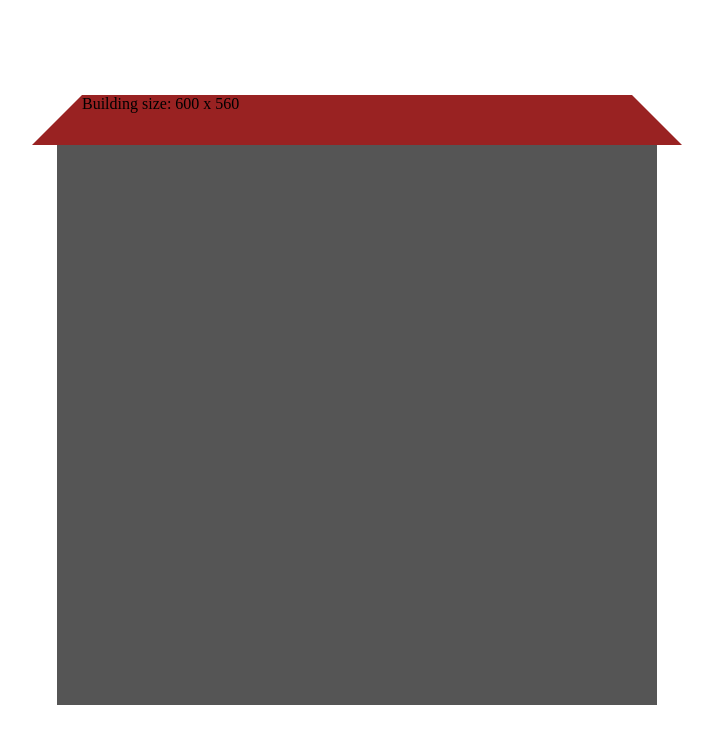
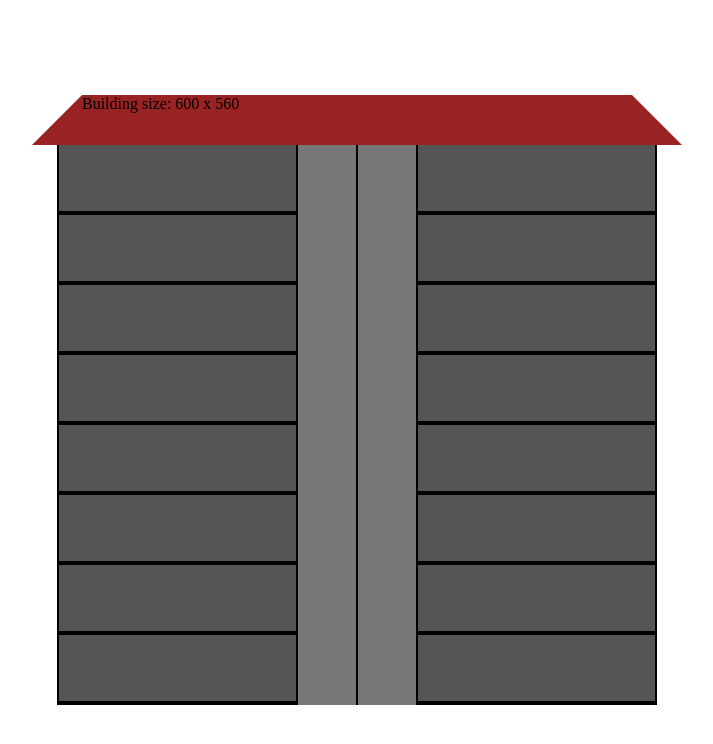
Before and after one commit to patrykkowalski0617/elevator-symulator, a React (Create React App) app: page / in a window 1280 px wide. Shown: the top 744 px of the page, without its empty margins (283-996 px from the left). Built offline with nearby package versions, Linux system fonts and the light colour scheme.

Commit message:
create elevator shaft

```diff
--- a/src/components/Building.js
+++ b/src/components/Building.js
@@ -7,7 +7,7 @@ import React, {
 } from "react";
 import { BuildingContext } from "../context/BuildingContext";
 import Floors from "./Floors";
-import styled from "styled-components";
+import styled, { css } from "styled-components";
 
 const BuildingStyled = styled.div`
     height: 70vh;
@@ -18,6 +18,8 @@ const BuildingStyled = styled.div`
     margin-top: calc(15vh + 25px);
     background: #555;
     position: relative;
+    display: flex;
+    flex-flow: row wrap;
 `;
 
 const Roof = styled.div`
@@ -39,6 +41,28 @@ const Roof = styled.div`
         position: absolute;
         bottom: 100%;
     }
+`;
+
+const FloorsCommonCss = css`
+    width: 40%;
+`;
+
+const EnterFloors = styled.div`
+    ${FloorsCommonCss}
+    border-width: 0 1px 0 2px;
+    border-style: solid;
+`;
+const ExitFloors = styled.div`
+    ${FloorsCommonCss}
+    border-width: 0 2px 0 1px;
+    border-style: solid;
+`;
+
+const ElevatorShaft = styled.div`
+    background: #777;
+    width: 10%;
+    border-width: 0 1px;
+    border-style: solid;
 `;
 
 function useElementSize(el) {
@@ -78,10 +102,20 @@ export default function Building() {
     return (
         <BuildingStyled ref={buildingRef}>
             <Roof text={`Building size: ${width} x ${buildingHeight}`}></Roof>
-            <Floors
-                numberOfFloors={numberOfFloors}
-                buildingHeight={buildingHeight}
-            ></Floors>
+            <EnterFloors>
+                <Floors
+                    numberOfFloors={numberOfFloors}
+                    buildingHeight={buildingHeight}
+                ></Floors>
+            </EnterFloors>
+            <ElevatorShaft></ElevatorShaft>
+            <ElevatorShaft></ElevatorShaft>
+            <ExitFloors>
+                <Floors
+                    numberOfFloors={numberOfFloors}
+                    buildingHeight={buildingHeight}
+                ></Floors>
+            </ExitFloors>
         </BuildingStyled>
     );
 }
--- a/src/components/Floor.js
+++ b/src/components/Floor.js
@@ -1,5 +1,14 @@
 import React from "react";
+import styled from "styled-components";
+
+const FloorStyled = styled.div`
+    border-bottom: 4px solid;
+`;
 
 export default function Floor({ buildingHeight, numberOfFloors }) {
-    return <div style={{ height: buildingHeight / numberOfFloors }}></div>;
+    return (
+        <FloorStyled
+            style={{ height: buildingHeight / numberOfFloors }}
+        ></FloorStyled>
+    );
 }
```
